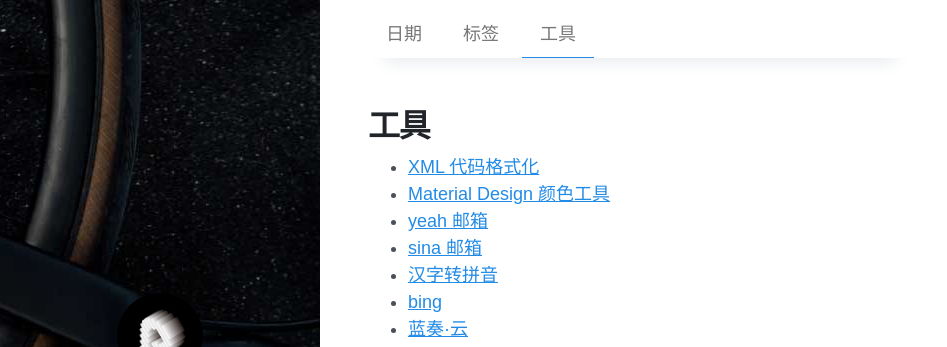
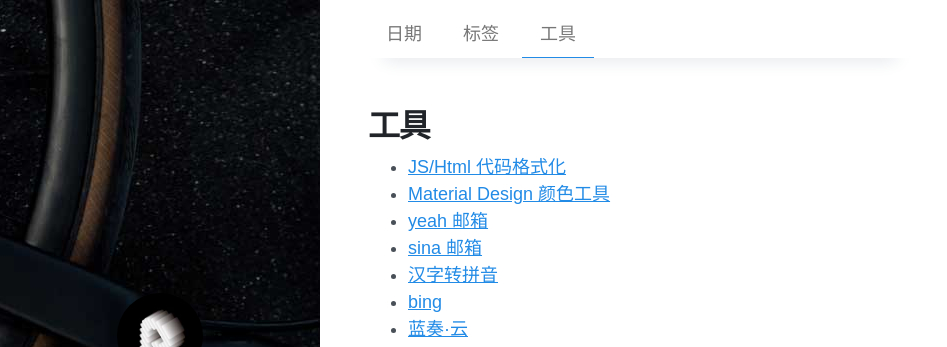
Before and after one commit to gaopengk/gaopengk.github.io, a Jekyll site: the page built from tools.md, in a window 1280 px wide. Shown: the top 347 px of the page, without its empty margins (0-947 px from the left). Built offline with Jekyll 4.4.1, drawn with Linux system fonts in a browser that asks for light colours; nearby versions of some CDN libraries.

Commit message:
Update archive-tools.html

```diff
--- a/_layouts/archive-tools.html
+++ b/_layouts/archive-tools.html
@@ -6,8 +6,8 @@
 
 <h1>{{ page.title }}</h1>
 <ul class="post-list-by-taxonomy">
-  <li><a href="https://tool.oschina.net/codeformat/xml" target="_blank">XML 代码格式化</a></li>
-  <!--li><a href="http://tool.chinaz.com/Tools/jsformat.aspx" target="_blank">JS/Html 代码格式化</a></li-->
+  <!--li><a href="https://tool.oschina.net/codeformat/xml" target="_blank">XML 代码格式化</a></li-->
+  <li><a href="http://tool.chinaz.com/Tools/jsformat.aspx" target="_blank">JS/Html 代码格式化</a></li>
   <li><a href="https://material.io/resources/color/" target="_blank">Material Design 颜色工具</a></li>
   <li><a href="https://mail.yeah.net/" target="_blank">yeah 邮箱</a></li>
   <li><a href="https://mail.sina.com/" target="_blank">sina 邮箱</a></li>
```
